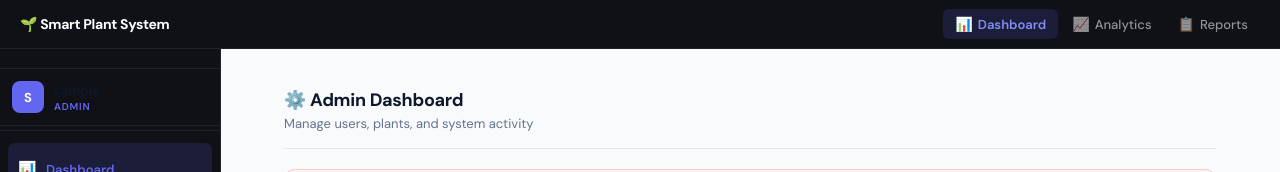
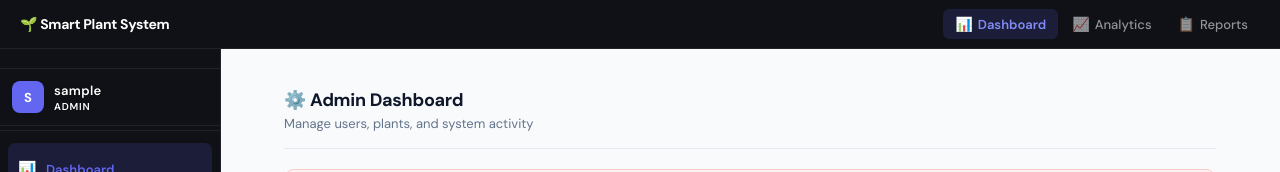
Before and after one commit to wlasah/Smart-Plant-Watering-System, a React (Create React App) app: page / in a window 1280 px wide. Shown: the top 172 px of the page. Built offline with nearby package versions, Linux system fonts and the light colour scheme; no server answers; sample sign-in values are in the browser's storage.

Commit message:
username display in sidebar issue fixed

```diff
--- a/src/components/AdminUserList.jsx
+++ b/src/components/AdminUserList.jsx
@@ -66,8 +66,14 @@ const AdminUserList = ({ users, currentUser, onEdit, onDelete, onResetPassword,
             const latestDate = new Date(latest.last_watered || latest.updated_at || 0);
             return plantDate > latestDate ? plant : latest;
           });
-          const activityDate = new Date(latestPlant.last_watered || latestPlant.updated_at);
-          lastActivity = activityDate;
+          const dateStr = latestPlant.last_watered || latestPlant.updated_at;
+          if (dateStr) {
+            const activityDate = new Date(dateStr);
+            // Only set if the date is valid
+            if (!isNaN(activityDate.getTime())) {
+              lastActivity = activityDate;
+            }
+          }
         }
 
         metrics[user.id || user.username] = {
--- a/src/styles/AdminSidebar.css
+++ b/src/styles/AdminSidebar.css
@@ -112,6 +112,11 @@
   white-space: nowrap;
   transition: opacity var(--tr), max-width var(--tr);
   max-width: 160px;
+  color: #ffffff !important;
+}
+
+.profile-info * {
+  color: #ffffff !important;
 }
 
 .admin-sidebar.collapsed .profile-info {
@@ -126,6 +131,10 @@
   font-weight: 600;
   overflow: hidden;
   text-overflow: ellipsis;
+  color: #ffffff !important;
+  opacity: 1 !important;
+  text-shadow: 0 0 2px rgba(0, 0, 0, 0.5) !important;
+  letter-spacing: 0.3px;
 }
 
 .profile-role {
```
